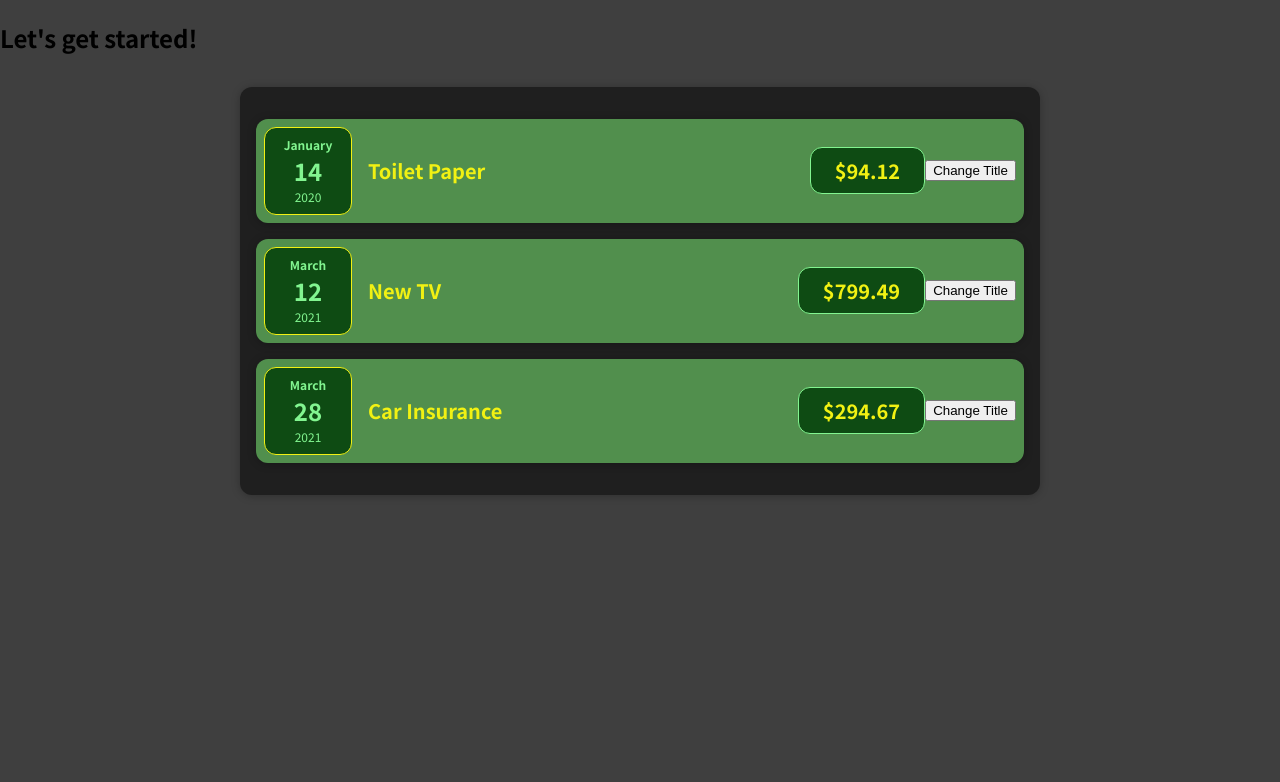
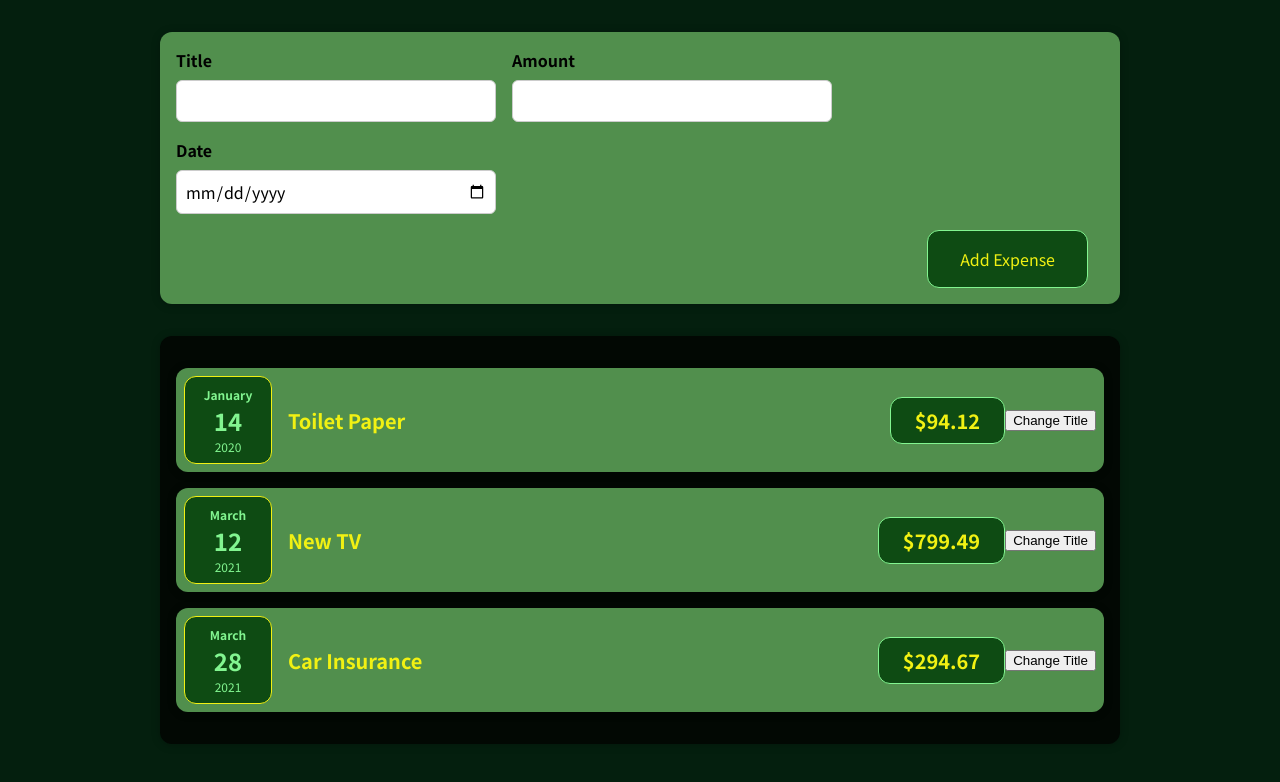
Before and after one commit to KaushikBaidya/expense-tracker, a React (Create React App) app: page / in a window 1280 px wide. Shown: the top 782 px of the page. Built offline with nearby package versions, Linux system fonts and the light colour scheme.

Commit message:
added expense adding form

```diff
--- a/src/App.js
+++ b/src/App.js
@@ -1,4 +1,6 @@
 import Expense from './components/Expenses/Expense'
+import NewExpense from './components/NewExpense/NewExpense'
+
 function App() {
   const expenses = [
     {
@@ -24,7 +26,7 @@
 
   return (
     <div>
-      <h2>Let's get started!</h2>
+      <NewExpense />
       <Expense expenses={expenses} />
     </div>
   )
--- a/src/components/Expenses/Expense.css
+++ b/src/components/Expenses/Expense.css
@@ -1,7 +1,7 @@
 .expenses {
   padding: 1rem;
-  background-color: rgb(31, 31, 31);
+  background-color: #020803;
   margin: 2rem auto;
-  width: 50rem;
+  width: 60rem;
   max-width: 95%;
 }
--- a/src/components/Expenses/ExpenseItem.js
+++ b/src/components/Expenses/ExpenseItem.js
@@ -1,19 +1,21 @@
-import React from 'react'
-import Card from '../UI/Card'
+import React, { useState } from 'react'
 
 import { ExpenseDate } from './ExpenseDate'
+import Card from '../UI/Card'
 
 import './ExpenseItem.css'
 
 const ExpenseItem = (props) => {
+  const [title, setTitle] = useState(props.title)
+
   const handleClick = () => {
-    console.log('clicked!')
+    setTitle('Updated')
   }
   return (
     <Card className="expense-item">
       <ExpenseDate date={props.date} />
       <div className="expense-item__description">
-        <h2>{props.title}</h2>
+        <h2>{title}</h2>
         <div className="expense-item__price">${props.amount}</div>
       </div>
       <button onClick={handleClick}>Change Title</button>
--- /dev/null
+++ b/src/components/NewExpense/ExpForm.css
@@ -0,0 +1,26 @@
+.new-expense__controls {
+  display: flex;
+  flex-wrap: wrap;
+  gap: 1rem;
+  margin-bottom: 1rem;
+  text-align: left;
+}
+
+.new-expense__control label {
+  font-weight: bold;
+  margin-bottom: 0.5rem;
+  display: block;
+}
+
+.new-expense__control input {
+  font: inherit;
+  padding: 0.5rem;
+  border-radius: 6px;
+  border: 1px solid #ccc;
+  width: 20rem;
+  max-width: 100%;
+}
+
+.new-expense__actions {
+  text-align: right;
+}
--- /dev/null
+++ b/src/components/NewExpense/ExpForm.js
@@ -0,0 +1,26 @@
+import React from 'react'
+import './ExpForm.css'
+
+export const ExpForm = () => {
+  return (
+    <form>
+      <div className="new-expense__controls">
+        <div className="new-expense__control">
+          <label>Title</label>
+          <input type="text" />
+        </div>
+        <div className="new-expense__control">
+          <label>Amount</label>
+          <input type="number" min="0.01" step="0.01" />
+        </div>
+        <div className="new-expense__control">
+          <label>Date</label>
+          <input type="date" min="22-01-01" max="2030-12-31" />
+        </div>
+      </div>
+      <div className="new-expense__actions">
+        <button type="submit">Add Expense</button>
+      </div>
+    </form>
+  )
+}
--- /dev/null
+++ b/src/components/NewExpense/NewExpense.css
@@ -0,0 +1,38 @@
+.new-expense {
+  background-color: #518f4d;
+  padding: 1rem;
+  margin: 2rem auto;
+  width: 60rem;
+  max-width: 95%;
+  border-radius: 12px;
+  text-align: center;
+  box-shadow: 0 1px 8px #00000040;
+}
+
+.new-expense button {
+  font: inherit;
+  cursor: pointer;
+  padding: 1rem 2rem;
+  border: 1px solid #82f590;
+  background-color: #0e4b13;
+  color: #f1f113;
+  border-radius: 12px;
+  margin-right: 1rem;
+}
+
+.new-expense button:hover,
+.new-expense button:active {
+  background-color: #053609;
+  border-color: #73f582;
+}
+
+.new-expense button.alternative {
+  color: #220131;
+  border-color: transparent;
+  background-color: transparent;
+}
+
+.new-expense button.alternative:hover,
+.new-expense button.alternative:active {
+  background-color: #ddb3f8;
+}
--- /dev/null
+++ b/src/components/NewExpense/NewExpense.js
@@ -0,0 +1,15 @@
+import React from 'react'
+
+import { ExpForm } from './ExpForm'
+
+import './NewExpense.css'
+
+const NewExpense = () => {
+  return (
+    <div className="new-expense">
+      <ExpForm />
+    </div>
+  )
+}
+
+export default NewExpense
--- a/src/index.css
+++ b/src/index.css
@@ -10,5 +10,5 @@
 
 body {
   margin: 0;
-  background-color: #3f3f3f;
+  background-color: #041f0e;
 }
```
